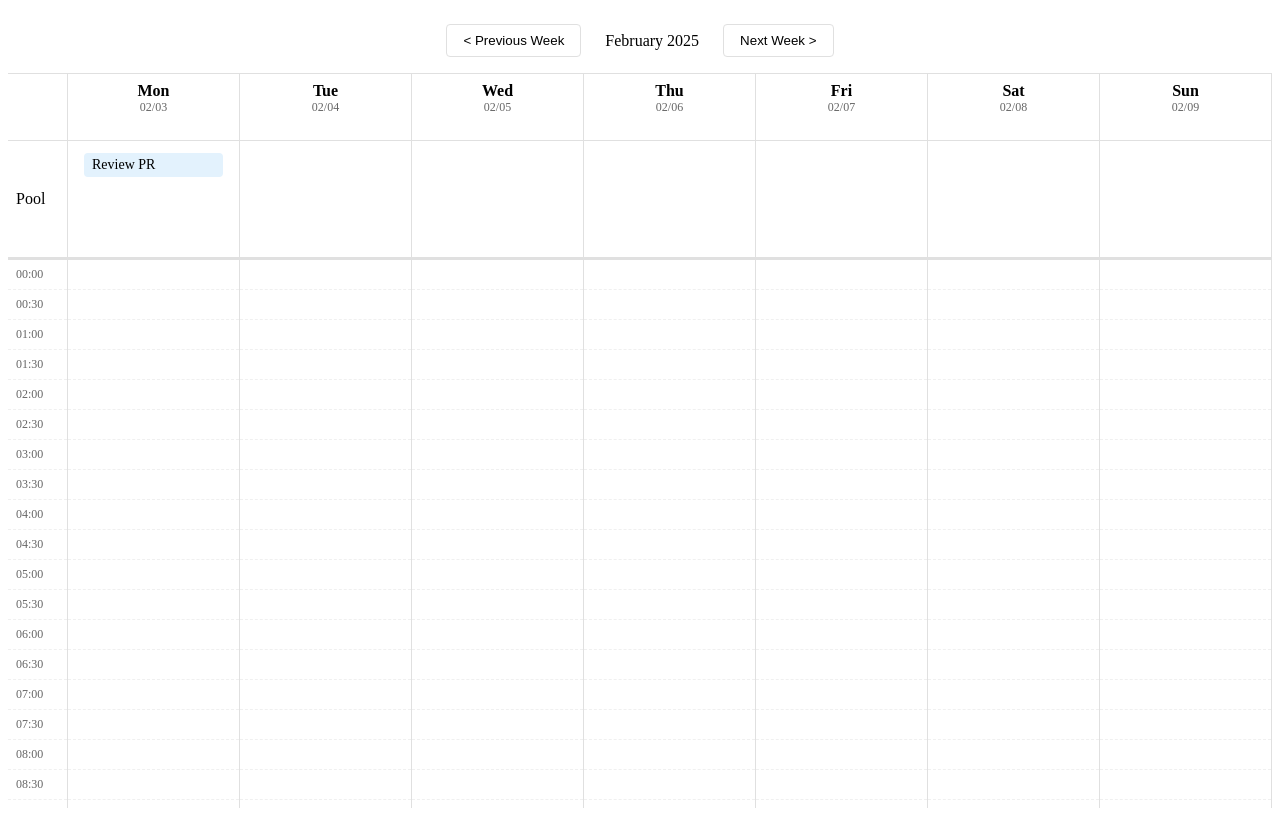
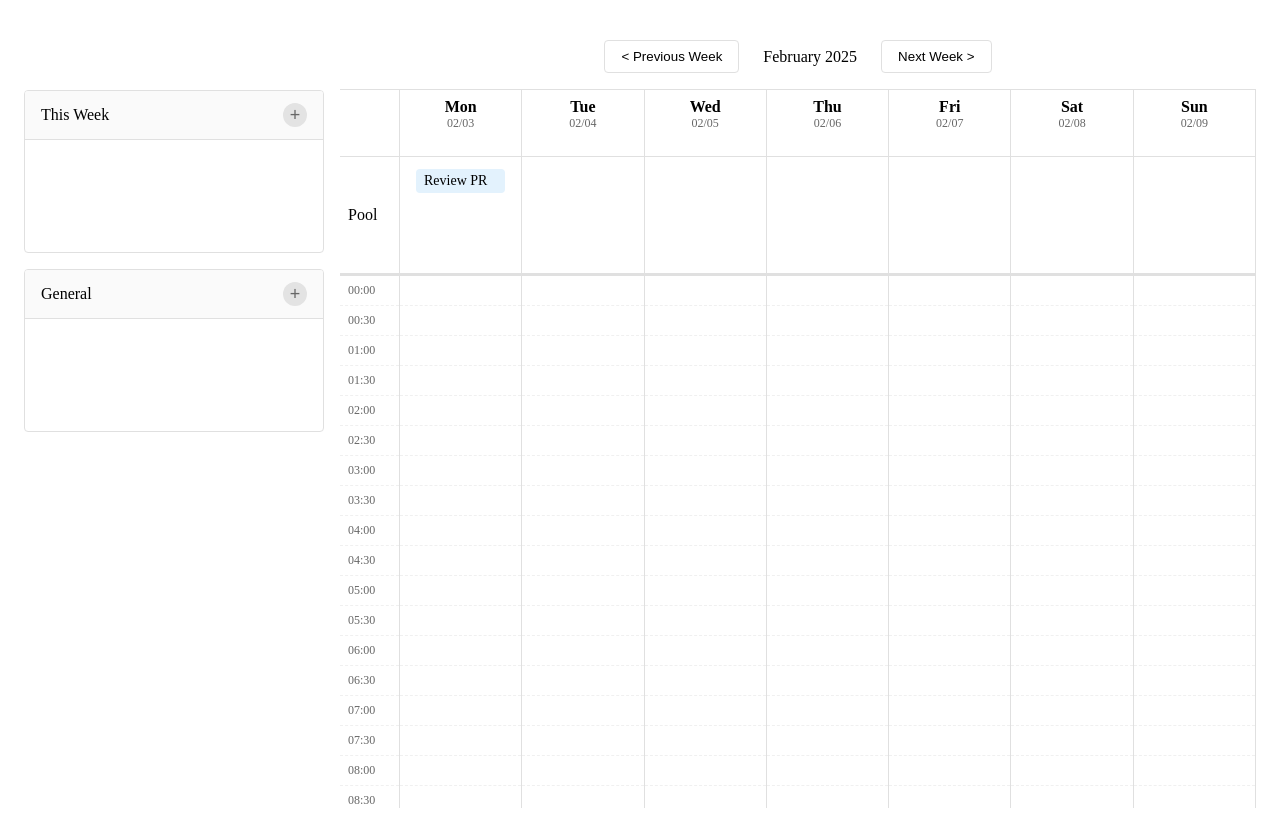
Before and after one commit to psyluo/flexcal, a React (Vite) app: page / in a window 1280 px wide. Built offline with nearby package versions, Linux system fonts and the light colour scheme.

Commit message:
增加：ThisWeek区域和General区域  - 已知bug：   - 单击日程无法打开菜单   - 下滚状态放置Pool会进入时间格

```diff
--- a/src/components/Calendar.tsx
+++ b/src/components/Calendar.tsx
@@ -16,13 +16,31 @@ import EventItem from './EventItem';
 import { POOL_HEIGHT, HOUR_HEIGHT, MINUTES_SNAP } from '../constants';
 import EventDialog from './EventDialog';
 import WeekSwitcher from './WeekSwitcher';
+import ThisWeekArea from './ThisWeekArea';
+import GeneralArea from './GeneralArea';
 
 export const HEADER_HEIGHT = 50; // 日期行高度
 
-const CalendarContainer = styled.div`
+const RootContainer = styled.div`
+  display: flex;
+  height: 100vh;
+  padding: 16px;
+  gap: 16px;
+`;
+
+const SidebarContainer = styled.div`
+  width: 300px;
   display: flex;
   flex-direction: column;
-  height: 100vh;
+  padding-top: ${HEADER_HEIGHT + 16}px;  // 增加顶部间距
+  gap: 16px;  // 添加区域之间的间距
+`;
+
+const MainContainer = styled.div`
+  flex: 1;
+  min-width: 0;  // 防止flex子项溢出
+  display: flex;
+  flex-direction: column;
 `;
 
 const FixedHeader = styled.div`
@@ -58,6 +76,14 @@ const HeaderCell = styled.div`
 const ScrollableContent = styled.div`
   flex: 1;
   overflow-y: auto;
+`;
+
+const MainCalendarContainer = styled.div`
+  display: flex;
+  flex-direction: column;
+  flex: 1;
+  min-width: 0;
+  overflow: hidden;
 `;
 
 const Calendar: React.FC = () => {
@@ -230,7 +256,21 @@ const Calendar: React.FC = () => {
   };
 
   return (
-    <div style={{ position: 'relative' }}>
+    <RootContainer>
+      <SidebarContainer>
+        <ThisWeekArea
+          events={events.filter(e => e.type === 'thisWeek')}
+          onEditEvent={handleEditEvent}
+          onCreateEvent={() => handleCreateEvent(undefined)}
+        />
+        <GeneralArea
+          events={events.filter(e => e.type === 'general')}
+          onEditEvent={handleEditEvent}
+          onCreateEvent={() => handleCreateEvent(undefined)}
+        />
+      </SidebarContainer>
+
+      <MainContainer>
         <WeekSwitcher
           currentDate={currentDate}
           onPrevWeek={handlePrevWeek}
@@ -240,7 +280,7 @@ const Calendar: React.FC = () => {
           onDragStart={handleDragStart}
           onDragEnd={handleDragEnd}
         >
-        <CalendarContainer>
+          <MainCalendarContainer>
             <FixedHeader>
               <HeaderRow>
                 <HeaderCell />
@@ -268,7 +308,7 @@ const Calendar: React.FC = () => {
                 onResizeEvent={handleEventResize}
               />
             </ScrollableContent>
-        </CalendarContainer>
+          </MainCalendarContainer>
 
           <DragOverlay>
             {activeEvent && (
@@ -280,6 +320,7 @@ const Calendar: React.FC = () => {
             )}
           </DragOverlay>
         </DndContext>
+      </MainContainer>
 
       {console.log('Calendar render, editingEvent:', editingEvent)}
       {editingEvent && (
@@ -298,7 +339,7 @@ const Calendar: React.FC = () => {
           onDelete={handleDeleteEvent}
         />
       )}
-    </div>
+    </RootContainer>
   );
 };
 
--- /dev/null
+++ b/src/components/GeneralArea.tsx
@@ -0,0 +1,49 @@
+import React from 'react';
+import styled from 'styled-components';
+import { useDroppable } from '@dnd-kit/core';
+import { CalendarEvent } from '../types';
+import EventItem from './EventItem';
+import {
+  AreaContainer,
+  AreaHeader,
+  AreaTitle,
+  AreaContent,
+  AddButton
+} from './shared/AreaStyles';
+
+interface GeneralAreaProps {
+  events: CalendarEvent[];
+  onEditEvent: (event: CalendarEvent) => void;
+  onCreateEvent: () => void;
+}
+
+const GeneralArea: React.FC<GeneralAreaProps> = ({
+  events,
+  onEditEvent,
+  onCreateEvent,
+}) => {
+  const { setNodeRef, isOver } = useDroppable({
+    id: 'general-area',
+    data: { type: 'general' }
+  });
+
+  return (
+    <AreaContainer>
+      <AreaHeader>
+        <AreaTitle>General</AreaTitle>
+        <AddButton onClick={onCreateEvent}>+</AddButton>
+      </AreaHeader>
+      <AreaContent ref={setNodeRef}>
+        {events.map(event => (
+          <EventItem
+            key={event.id}
+            event={event}
+            onEdit={onEditEvent}
+          />
+        ))}
+      </AreaContent>
+    </AreaContainer>
+  );
+};
+
+export default GeneralArea;
--- /dev/null
+++ b/src/components/ThisWeekArea.tsx
@@ -0,0 +1,48 @@
+import React from 'react';
+import { useDroppable } from '@dnd-kit/core';
+import { CalendarEvent } from '../types';
+import EventItem from './EventItem';
+import {
+  AreaContainer,
+  AreaHeader,
+  AreaTitle,
+  AreaContent,
+  AddButton
+} from './shared/AreaStyles';
+
+interface ThisWeekAreaProps {
+  events: CalendarEvent[];
+  onEditEvent: (event: CalendarEvent) => void;
+  onCreateEvent: () => void;
+}
+
+const ThisWeekArea: React.FC<ThisWeekAreaProps> = ({
+  events,
+  onEditEvent,
+  onCreateEvent,
+}) => {
+  const { setNodeRef, isOver } = useDroppable({
+    id: 'this-week-area',
+    data: { type: 'thisWeek' }
+  });
+
+  return (
+    <AreaContainer>
+      <AreaHeader>
+        <AreaTitle>This Week</AreaTitle>
+        <AddButton onClick={onCreateEvent}>+</AddButton>
+      </AreaHeader>
+      <AreaContent ref={setNodeRef}>
+        {events.map(event => (
+          <EventItem
+            key={event.id}
+            event={event}
+            onEdit={onEditEvent}
+          />
+        ))}
+      </AreaContent>
+    </AreaContainer>
+  );
+};
+
+export default ThisWeekArea;
--- /dev/null
+++ b/src/components/shared/AreaStyles.ts
@@ -0,0 +1,47 @@
+import styled from 'styled-components';
+
+export const AreaContainer = styled.div`
+  border: 1px solid #e0e0e0;
+  background: white;
+  border-radius: 4px;
+  overflow: hidden;
+`;
+
+export const AreaHeader = styled.div`
+  display: flex;
+  align-items: center;
+  justify-content: space-between;
+  padding: 12px 16px;
+  border-bottom: 1px solid #e0e0e0;
+  background-color: #fafafa;
+`;
+
+export const AreaTitle = styled.div`
+  font-size: 16px;
+  font-weight: 500;
+`;
+
+export const AddButton = styled.button`
+  width: 24px;
+  height: 24px;
+  border-radius: 12px;
+  border: none;
+  background-color: #e3e3e3;
+  color: #666;
+  cursor: pointer;
+  display: flex;
+  align-items: center;
+  justify-content: center;
+  font-size: 18px;
+  line-height: 1;
+  padding: 0;
+
+  &:hover {
+    background-color: #d4d4d4;
+  }
+`;
+
+export const AreaContent = styled.div`
+  padding: 16px;
+  min-height: 80px;
+`;
--- a/src/types/index.ts
+++ b/src/types/index.ts
@@ -1,4 +1,4 @@
-export type EventType = 'pool' | 'scheduled';
+export type EventType = 'pool' | 'scheduled' | 'thisWeek' | 'general';
 
 // 添加时间块相关的类型
 export interface TimeBlock {
```
Lines whose indentation alone changed are shown as unchanged.
